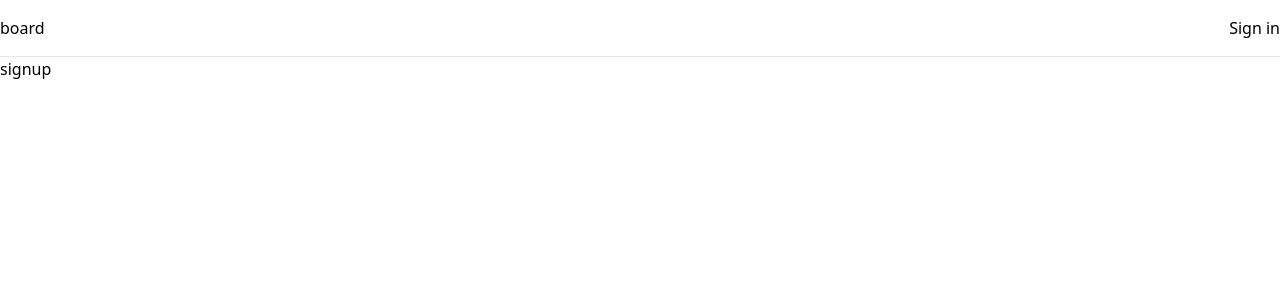
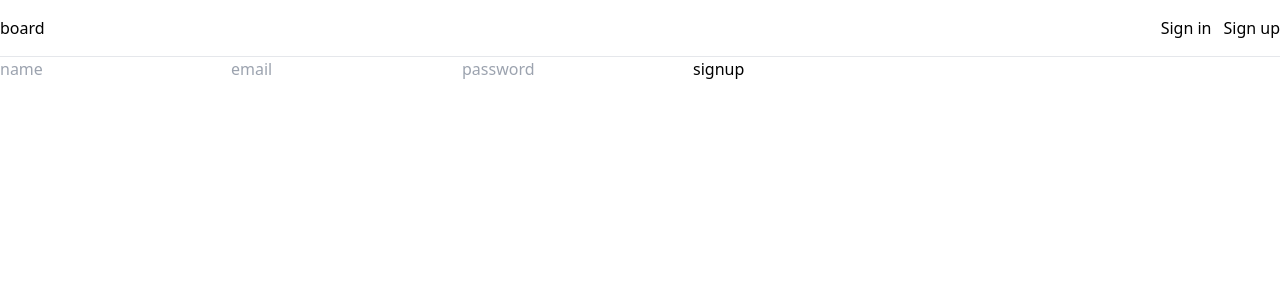
Before and after one commit to ayessymkanov/shared-board, a React (Vite) app: page /join in a window 1280 px wide. Shown: the top 300 px of the page. Built offline with nearby package versions, Linux system fonts and the light colour scheme.

Commit message:
add signup

```diff
--- a/src/components/AuthProvider.tsx
+++ b/src/components/AuthProvider.tsx
@@ -5,10 +5,12 @@ import type { ApolloQueryResult } from "@apollo/client";
 type MeType = {
   email: string;
   name: string;
+  id: number;
 };
 
 type AuthContextType = {
   isAuthenticated?: boolean;
+  user?: MeType;
   setIsAuthenticated?: (isLoggedIn: boolean) => void;
   refetchMe?: () => Promise<ApolloQueryResult<{ me?: MeType }>>;
 };
@@ -22,6 +24,7 @@ const ME = gql`
     me {
       name
       email
+      id
     }
   }
 `;
@@ -31,14 +34,16 @@ export const AuthContext = createContext<AuthContextType>({});
 const AuthProvider: FC<Props> = ({ children }) => {
   const { data, error, refetch } = useQuery(ME);
   const [isAuthenticated, setIsAuthenticated] = useState(!error && data);
+  const [user, setUser] = useState(undefined);
 
   useEffect(() => {
     setIsAuthenticated(!error && data);
+    setUser(data?.me);
   }, [error, data]);
 
   return (
     <AuthContext.Provider
-      value={{ isAuthenticated, setIsAuthenticated, refetchMe: refetch }}
+      value={{ isAuthenticated, user, setIsAuthenticated, refetchMe: refetch }}
     >
       {children}
     </AuthContext.Provider>
--- a/src/components/Header.tsx
+++ b/src/components/Header.tsx
@@ -18,12 +18,17 @@ const Header = () => {
       return <button onClick={handleLogout}>logout</button>;
     }
 
-    return <Link to="/signin">Sign in</Link>;
+    return (
+      <>
+        <Link to="/signin">Sign in</Link>
+        <Link to="/join">Sign up</Link>
+      </>
+    );
   };
   return (
     <header className="flex justify-between w-full py-4 border-b">
       <div>board</div>
-      <div className="flex">{renderSignin()}</div>
+      <div className="flex gap-x-3">{renderSignin()}</div>
     </header>
   );
 };
--- a/src/routes/Home.tsx
+++ b/src/routes/Home.tsx
@@ -1,5 +1,36 @@
+import { gql, useQuery } from "@apollo/client";
+import { useContext } from "react";
+import { AuthContext } from "../components/AuthProvider";
+
+const MY_TEAMS = gql`
+  query GetTeams($userId: Int!) {
+    teams(userId: $userId) {
+      name
+      id
+      adminId
+    }
+  }
+`;
+
+type Team = {
+  name: string;
+  id: number;
+  adminId: number;
+};
+
 const Home = () => {
-  return <div>board</div>;
+  const { user } = useContext(AuthContext);
+  const { data } = useQuery(MY_TEAMS, {
+    variables: {
+      userId: Number(user?.id ?? 0),
+    },
+  });
+  return (
+    <div>
+      <div>hello {user?.name}</div>
+      <div>{data?.teams.map((team: Team) => team.name)}</div>
+    </div>
+  );
 };
 
 export default Home;
--- a/src/routes/Signup.tsx
+++ b/src/routes/Signup.tsx
@@ -1,5 +1,76 @@
+import { useContext, useState, FormEvent } from "react";
+import { useMutation, gql } from "@apollo/client";
+import { Navigate } from "react-router-dom";
+import { AuthContext } from "../components/AuthProvider";
+
+const SIGNUP = gql`
+  mutation Signup($input: SignupInput) {
+    signup(input: $input)
+  }
+`;
+
 const Signup = () => {
-  return <div>signup</div>;
+  const [email, setEmail] = useState("");
+  const [name, setName] = useState("");
+  const [password, setPassword] = useState("");
+  const {
+    setIsAuthenticated = () => {},
+    refetchMe,
+    isAuthenticated,
+  } = useContext(AuthContext);
+  const [signup, { loading }] = useMutation(SIGNUP, {});
+
+  const handleSignup = async (e: FormEvent) => {
+    e.preventDefault();
+    try {
+      const s = await signup({
+        variables: {
+          input: {
+            name,
+            email,
+            password,
+          },
+        },
+      });
+      localStorage.setItem("token", s.data.signup);
+      if (refetchMe) {
+        const { data } = await refetchMe();
+        const isAuthenticated = !!data?.me?.email;
+        setIsAuthenticated(isAuthenticated);
+      }
+      console.log(s);
+    } catch (err) {
+      console.log(err);
+    }
+  };
+
+  if (isAuthenticated) {
+    return <Navigate to="/board" replace />;
+  }
+
+  return (
+    <form onSubmit={handleSignup}>
+      <input
+        type="text"
+        placeholder="name"
+        value={name}
+        onChange={(e) => setName(e.target.value)}
+      />
+      <input
+        type="email"
+        placeholder="email"
+        value={email}
+        onChange={(e) => setEmail(e.target.value)}
+      />
+      <input
+        type="password"
+        placeholder="password"
+        value={password}
+        onChange={(e) => setPassword(e.target.value)}
+      />
+      <button type="submit">{loading ? "loading..." : "signup"}</button>
+    </form>
+  );
 };
 
 export default Signup;
```
Also changed, not shown: 1 other file (tests, documents, lock files or other folders).
